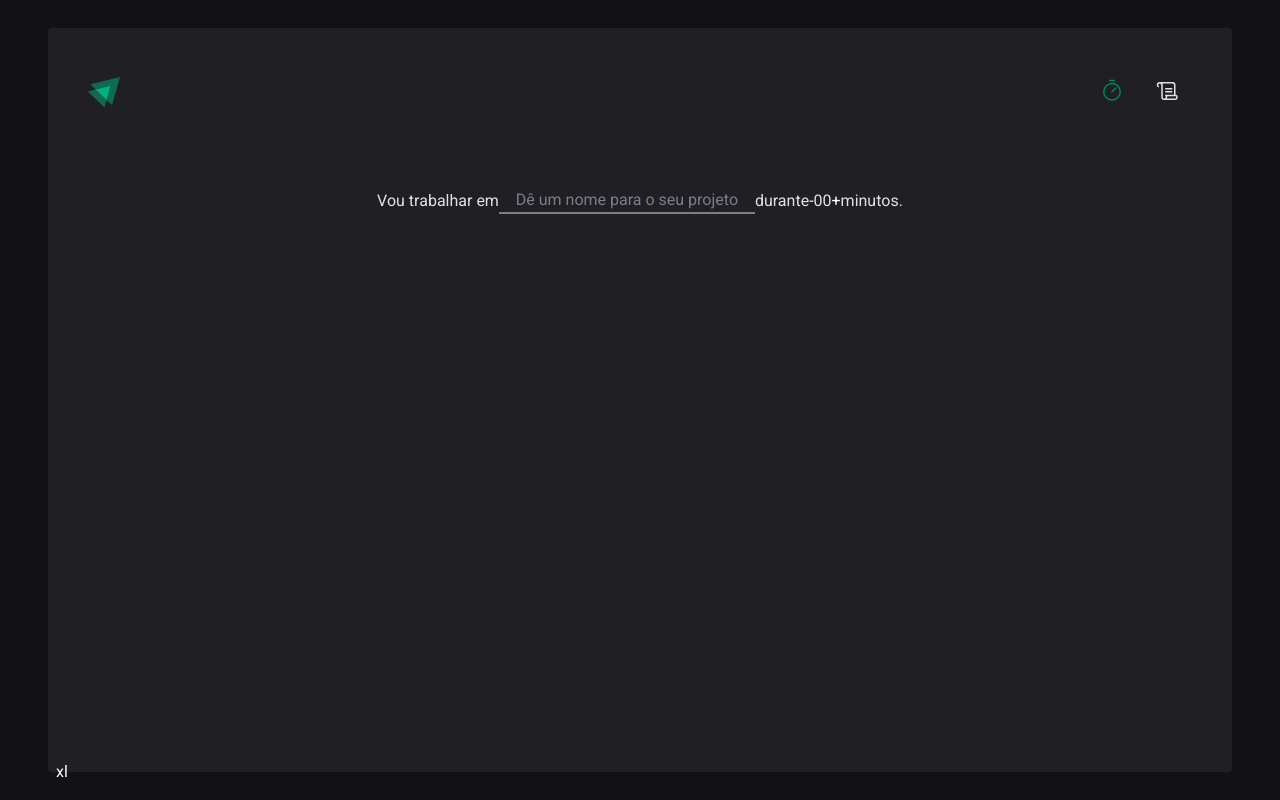
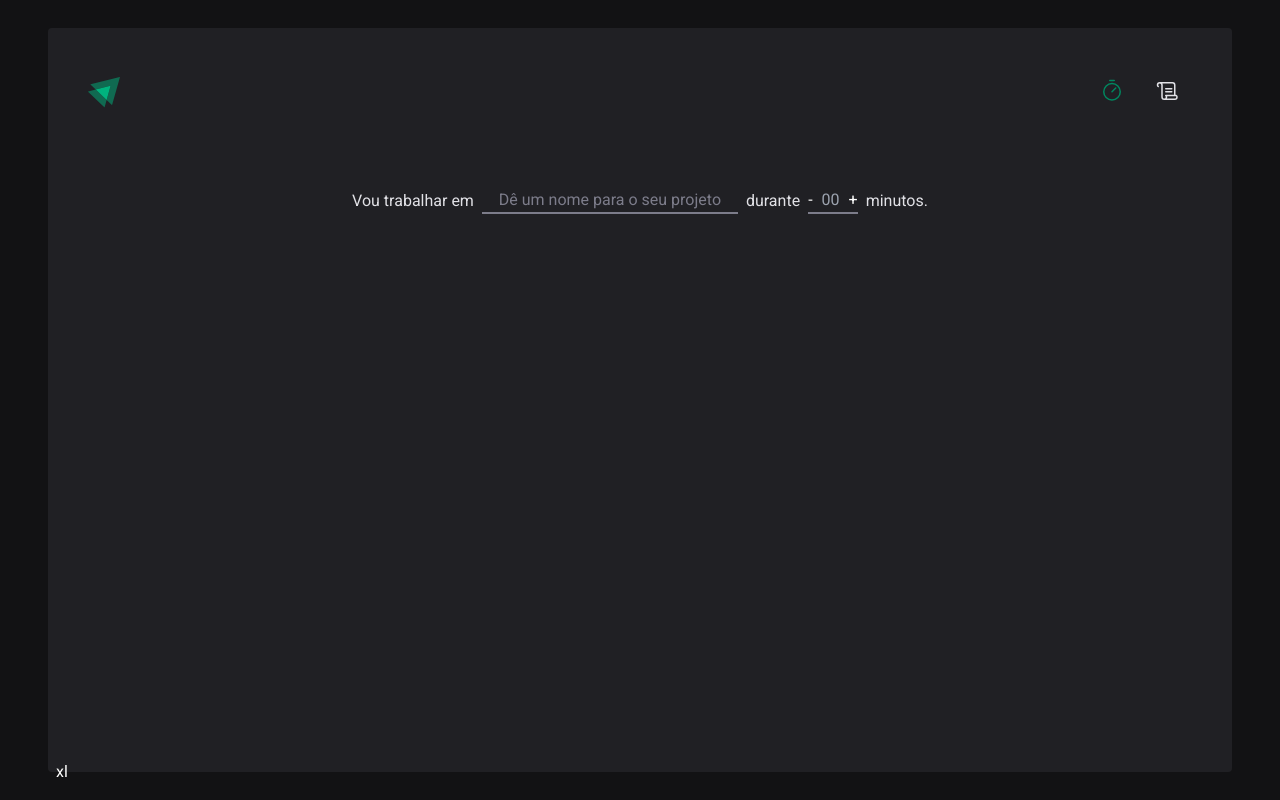
Before and after one commit to luksquitos/ignite-timer, a React (Vite) app: page / in a window 1280 px wide. Built offline with nearby package versions, Linux system fonts and the light colour scheme.

Commit message:
feat: finalizando Input com tudo estático

```diff
--- a/src/components/Input.tsx
+++ b/src/components/Input.tsx
@@ -1,18 +1,23 @@
 export function Input(){
   return(
-    <form className="flex justify-center items-center mt-[72px]">
+    // André mencionou sobre colocar esse form envolta de tudo.
+    // Porque pode ser reaproveitado para o Botão
+    <form className="flex justify-center items-center mt-[72px] gap-2">
       <p>Vou trabalhar em</p>
       <input
-        className="bg-transparent w-64 text-white px-2 border-b-2 border-b-gray4 placeholder:text-gray4 flex justify-center text-center"
-        placeholder="Dê um nome para o seu projeto" /
-      >
+        className="flex justify-center text-center bg-transparent w-64 text-gray7 px-2 border-b-2 border-b-gray4 placeholder:text-gray4 focus:outline-none focus:border-b-gray7 "
+        placeholder="Dê um nome para o seu projeto"
+        />
       <p>durante</p>
-      <div className="flex justify-center items-center">
+      <div className="flex justify-center items-center border-b-2 border-b-gray4 gap-2">
         <button className="text-white">-</button>
-        <p>00</p>
+        <input
+          className="w-5 bg-transparent flex justify-center text-center focus:outline-none text-gray7"
+          placeholder="00"
+        />
         <button className="text-white">+</button>
-        <p>minutos.</p>
       </div>
+      <p>minutos.</p>
     </form>
   )
 }
```
